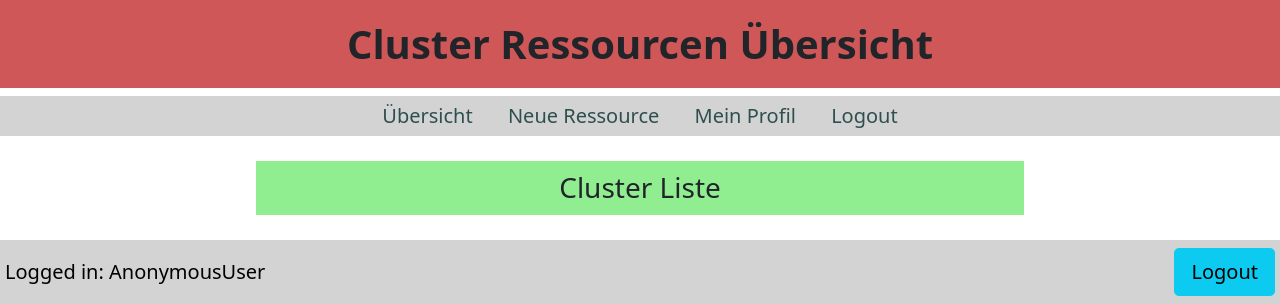
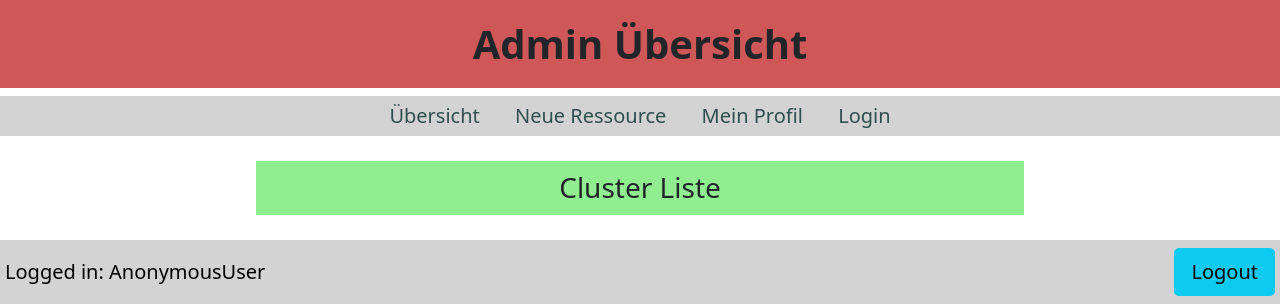
Before and after one commit to armand143/SimpleSlot_UniProject, a Django app: page /homepage/ in a window 1280 px wide. Shown: the top 304 px of the page. Run offline with Django 4.2, Linux system fonts and the light colour scheme; data that the repository does not hold is empty.

Commit message:
deleted login function, already exists by default

```diff
--- a/firstapp/models.py
+++ b/firstapp/models.py
@@ -13,7 +13,7 @@ class Cluster(models.Model):
 class freeDates(models.Model):
     date = models.DateField()
 
-# not used yet, using the defaul "User" model of django
+# not used yet, using the defaul "User" model from django
 class Nutzer(models.Model):
     matrikelnummer = models.IntegerField(primary_key=True)
     username = models.CharField(max_length=50)
--- a/firstapp/templates/firstapp/login.html
+++ b/firstapp/templates/firstapp/login.html
@@ -27,7 +27,7 @@
         {% csrf_token %}
         <div class="form-outline mb-4">
           <label class="form-label" for="inputName">Name</label>
-          <input type="text" id="inputName" name="username" class="form-control" placeholder="Name" required />
+          <input type="text" id="inputName" name="username" class="form-control" placeholder="Username" required />
         </div>
         <div class="form-outline mb-4">
           <label class="form-label" for="inputPassword">Passwort</label>
--- a/firstapp/templates/firstapp/register.html
+++ b/firstapp/templates/firstapp/register.html
@@ -17,8 +17,8 @@
   <h1><b>Registrieren</b></h1>
   <form method="POST" action="">
     <div class="text-center">
-      <!-- {{form.errors}}
-      {{form.success}}-->
+      {{form.errors}}
+      {{form.success}}
       {% for message in messages %}
         <p>{{message}}</p>
       {% endfor %}
--- a/firstapp/templates/firstapp/ÜbersichtCLA.html
+++ b/firstapp/templates/firstapp/ÜbersichtCLA.html
@@ -18,14 +18,14 @@
 </head>
 <body>
     <header>
-        <h1><b>Cluster Ressourcen Übersicht</b></h1>
+        <h1><b>Admin Übersicht</b></h1>
     </header>
 
     <nav>
         <a href="{% url 'Übersicht' %}">Übersicht</a>
         <a href="{% url 'New' %}">Neue Ressource</a>
         <a href="{% url 'Übersicht' %}">Mein Profil</a>
-        <a href="{% url 'login' %}">Logout</a>
+        <a href="{% url 'Login' %}">Login</a>
 
     </nav>
 
@@ -116,15 +116,7 @@ h3 {
 .close:hover {
   background-color: #f44336;
 }
-6
-7
-8
-9
-10
-11
-12
-13
-14
+
 
 html {
 	position: relative; /* relative positioning to help positioning the footer */
--- a/firstapp/templates/firstapp/ÜbersichtCLS.html
+++ b/firstapp/templates/firstapp/ÜbersichtCLS.html
@@ -24,10 +24,15 @@
         <a href="{% url 'homestudi' %}">Übersicht</a>
         <a href="{% url 'homestudi' %}">Mein Profil</a>
         <a href="{% url 'homestudi' %}">Reservierte Termine</a>
+        <a href="{% url 'Login' %}">Login</a>
     </nav>
 
     <h3>Cluster Liste </h3>
 
+    <nav class="navbar">
+      <span>Logged in: {{request.user}}</span>
+      <a href="{% url 'Logout' %}" class="btn btn-info btn-lg">Logout</a>
+    </nav>
 
     <div class="container-fluid">
       <div class="table-responsive">
--- a/firstapp/views.py
+++ b/firstapp/views.py
@@ -22,7 +22,10 @@ def loggingin(request):
 
         if user is not None:
             login(request, user)
-            return redirect('Übersicht')
+            if username == 'admin':
+                return redirect('Übersicht')
+            else:
+                return redirect('homestudi')
         else:
             messages.error(request, "Name oder Passwort ist falsch.")
     return render(request, 'firstapp/login.html')
@@ -45,42 +48,13 @@ def register(request):
     context = {'form': form}
     return render(request, 'firstapp/register.html', context)
 
-# our own registration try without the defaul django Form
-# def register(request):
-#     if request.method == "POST":
-#         register_form = RegisterForm(request.POST)
-#         message = "check"
-#         if register_form.is_valid():
-#             matrikelnummer = register_form.cleaned_data['matrikelnummer']
-#             username = register_form.cleaned_data['username']
-#             password1 = register_form.cleaned_data['password1']
-#             password2 = register_form.cleaned_data['password2']
-#             if password1 != password2:
-#                 message = "Passwort muss übereinstimmen."
-#                 return render(request, 'firstapp/register.html', locals())
-#             else:
-#                 same_matrikelnummer = models.User.objects.filter(matrikelnummer=matrikelnummer)
-#                 if same_matrikelnummer:
-#                     message = 'Matrikelnummer existiert bereits.'
-#                     return render(request, 'firstapp/register.html', locals())
-
-#                 new_user = models.User.objects.create()
-#                 new_user.matrikelnummer = matrikelnummer
-#                 new_user.username = username
-#                 new_user.password = password1
-#                 new_user.save()
-#                 return redirect('/login/')
-#     register_form = RegisterForm()
-#     return render(request, 'firstapp/register.html', locals())
-
-
 def homepage(request):
     cluster = Cluster.objects.all()
     context ={'cluster' : cluster}
     return render(request,'firstapp/ÜbersichtCLA.html', context)
 
-def login(request):
-   return render(request, 'firstapp/login.html')
+# def login(request):
+#     return render(request, 'firstapp/login.html')
 
 def homepagestudis(request):
     cluster = Cluster.objects.all()
```
Also changed, not shown: db.sqlite3.
